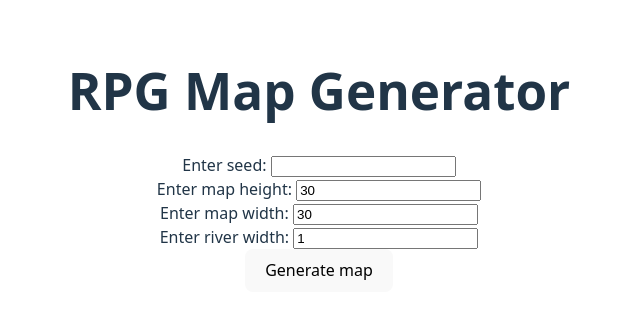
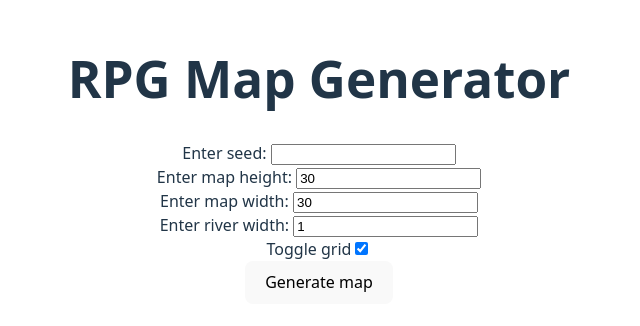
Before and after one commit to tairobinett/rpg-map-generator, a React app in the folder frontend/: page / in a window 1280 px wide. Shown: the part 208-534 px from the top of the page, without its empty margins (321-961 px from the left). Built offline with nearby package versions, Linux system fonts and the light colour scheme; the HTML template or start-up script is replaced by a standard one.

Commit message:
Added grid toggle

```diff
--- a/frontend/src/App.tsx
+++ b/frontend/src/App.tsx
@@ -11,6 +11,7 @@ function App() {
   const [height, setHeight] = useState("30")
   const [width, setWidth] = useState("30")
   const [river_width, setRiverWidth] = useState("1")
+  const [grid_toggle, setGridToggle] = useState(true)
 
   const handleClick = async () => {
     try{
@@ -35,7 +36,8 @@ function App() {
           seed:seed,
           height:height,
           width:width,
-          river_width:river_width
+          river_width:river_width,
+          grid:grid_toggle
         }),
       });
       const blob = await response.blob();
@@ -88,6 +90,15 @@ function App() {
         </label>
       </div>
       <div>
+        <label>
+          Toggle grid<input
+            type="checkbox"
+            checked={grid_toggle}
+            onChange={() => setGridToggle(!grid_toggle)}
+          />
+        </label>
+      </div>
+      <div>
         <button onClick={() => generateImage()}>
           Generate map
         </button>
```
Also changed, not shown: 1 other file (tests, documents, lock files or other folders).
